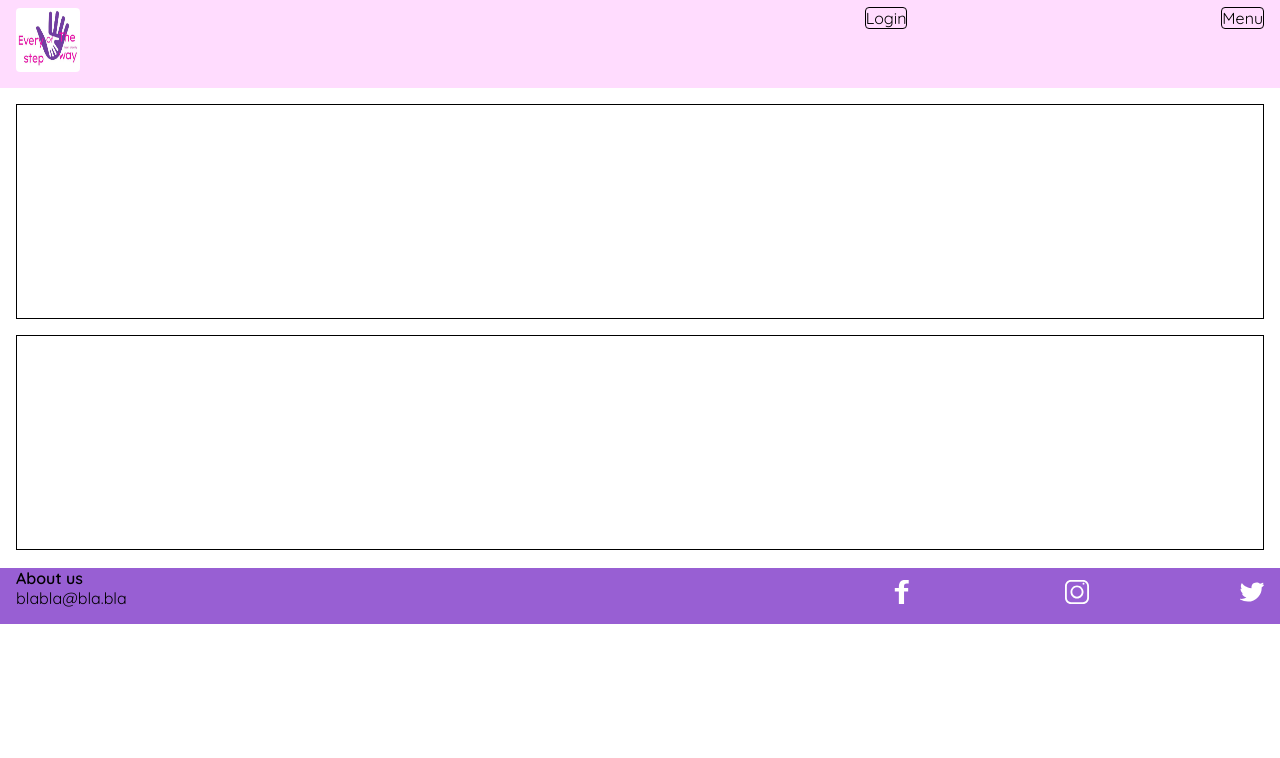
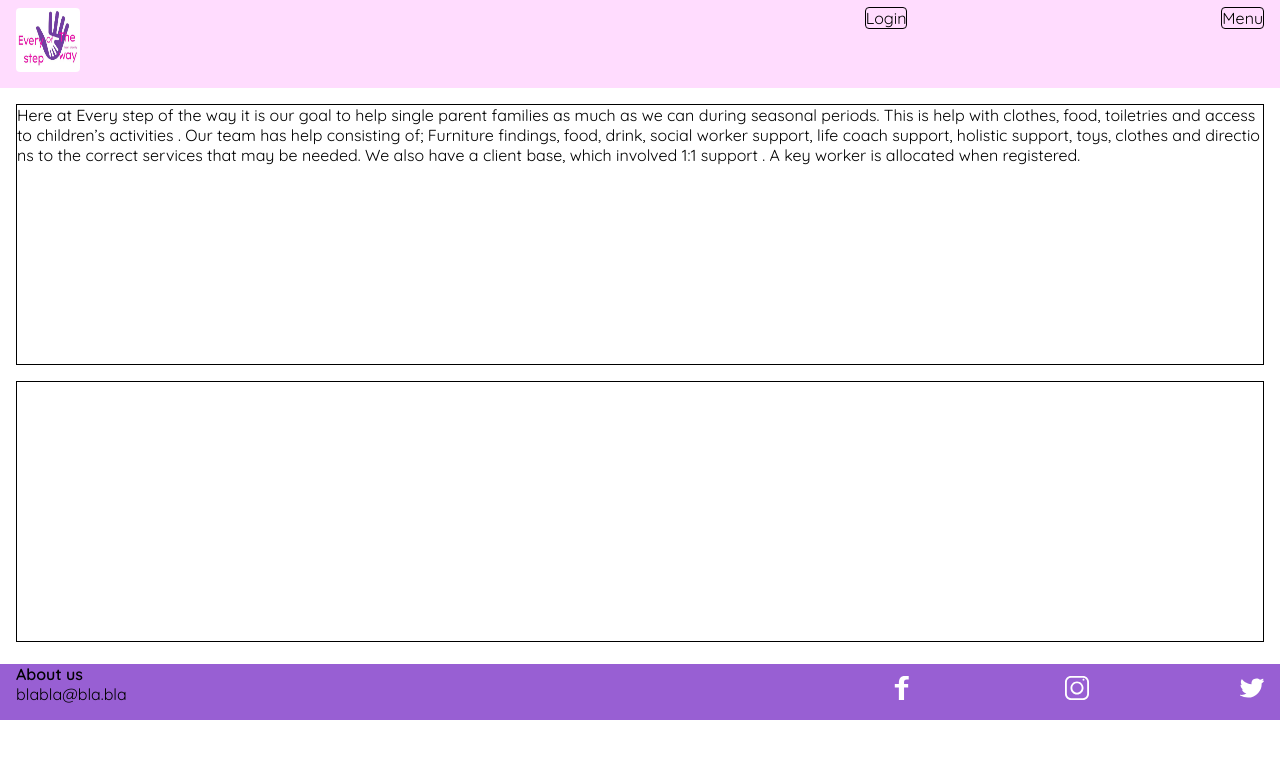
Before and after one commit to Princlevi98/danny-scott-capstone, a React (Create React App) app: page /about in a window 1280 px wide. Shown: the top 758 px of the page. Built offline with nearby package versions, Linux system fonts and the light colour scheme.

Commit message:
added information into container for about page

```diff
--- a/src/pages/About/About.jsx
+++ b/src/pages/About/About.jsx
@@ -5,7 +5,16 @@ const About = () => {
     <section className="about">
       <div className="about__container">
         <article className="about__organisation-info">
-          <p></p>
+          <p className="about__text">
+            Here at Every step of the way it is our goal to help single parent
+            families as much as we can during seasonal periods. This is help
+            with clothes, food, toiletries and access to children’s activities .
+            Our team has help consisting of; Furniture findings, food, drink,
+            social worker support, life coach support, holistic support, toys,
+            clothes and directions to the correct services that may be needed.
+            We also have a client base, which involved 1:1 support . A key
+            worker is allocated when registered.
+          </p>
         </article>
         <article className="about__team-container">
           <p></p>
--- a/src/pages/About/About.scss
+++ b/src/pages/About/About.scss
@@ -3,7 +3,7 @@
 
 .about {
   &__container {
-    height: 30rem;
+    height: 36rem;
     padding: $padding-mobile;
   }
   &__organisation-info {
@@ -15,4 +15,7 @@
     height: 48%;
     border: 1px solid black;
   }
+  &__text {
+    margin: 0;
+  }
 }
```
